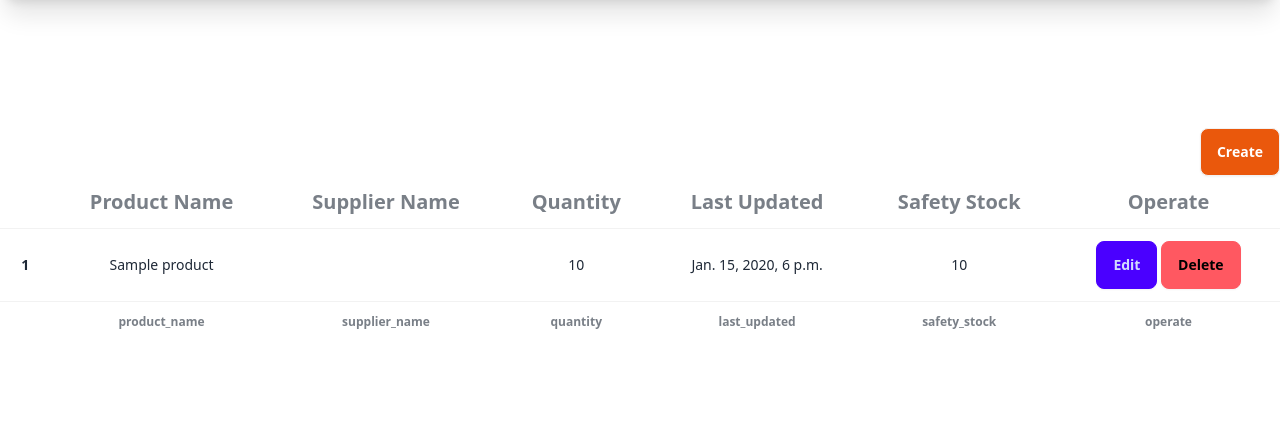
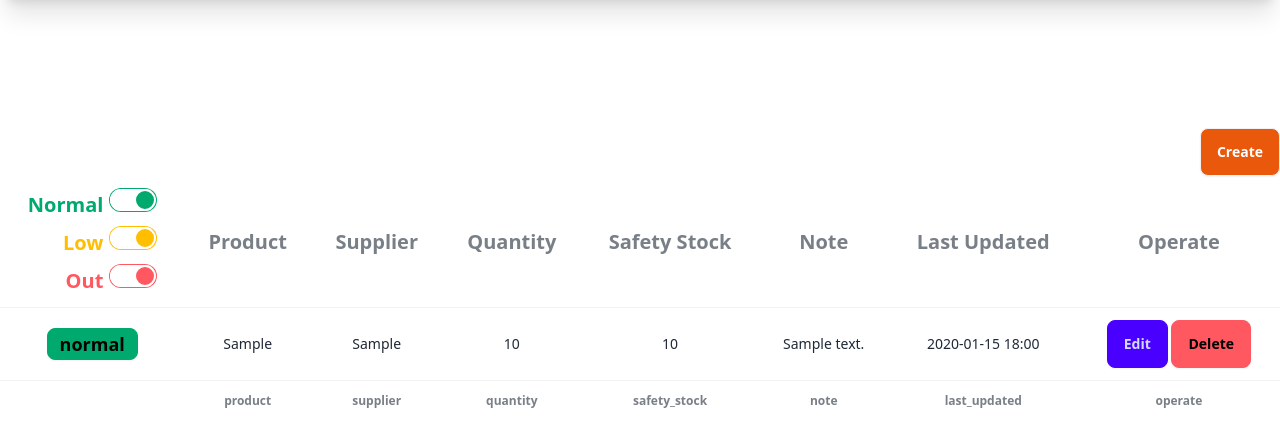
Before and after one commit to astrocamp/17th-TradeHub, a Django app: page /inventory/ in a window 1280 px wide. Shown: the part 68-515 px from the top of the page. Run offline with Django 5.2, Linux system fonts and the light colour scheme; tables that the repository leaves empty hold one stand-in row (values such as "Sample post"); style sheets or scripts are compiled from the project's sources.

Commit message:
feat: issue/#12 feat finite-state machine in inventory list

```diff
--- a/apps/inventory/models.py
+++ b/apps/inventory/models.py
@@ -1,17 +1,68 @@
 from django.db import models
+from django_fsm import FSMField, transition
 
-from apps.products.models import Product
+# from apps.products.models import Product
 
 # from apps.suppliers.models import Supplier
 
 
 class Inventory(models.Model):
-    product = models.ForeignKey(Product, on_delete=models.PROTECT)
-    # supplier = ForeignKey(Supplier, on_delete=models.PROTECT)
+    product = models.CharField(max_length=255, null=False, blank=False)
+    supplier = models.CharField(max_length=255, null=False, blank=False)
+    # pro_fk = models.ForeignKey(Product, on_delete=models.PROTECT)
+    # sup_fk = models.ForeignKey(Supplier, on_delete=models.PROTECT)
     quantity = models.IntegerField(null=False, blank=False)
     safety_stock = models.IntegerField(null=True, blank=False)
     last_updated = models.DateTimeField(auto_now=True)
     note = models.TextField(blank=True)
 
     def __str__(self):
-        return self.product
+        return f"{self.product} - {self.get_state_display()} ({self.quantity})"
+
+    STOCK_STATE_OUT = "out_stock"
+    STOCK_STATE_LOW = "low_stock"
+    STOCK_STATE_NORMAL = "normal"
+
+    STOCK_STATE_CHOICES = [
+        (STOCK_STATE_OUT, "缺貨"),
+        (STOCK_STATE_LOW, "低於安全庫存量"),
+        (STOCK_STATE_NORMAL, "正常"),
+    ]
+
+    state = FSMField(
+        default=STOCK_STATE_NORMAL,
+        choices=STOCK_STATE_CHOICES,
+        protected=True,
+    )
+
+    def update_state(self):
+        if self.quantity <= 0:
+            self.set_out_stock()
+        elif self.quantity < self.safety_stock:
+            self.set_low_stock()
+        else:
+            self.set_normal()
+        self.save()
+
+    @transition(field=state, source="*", target=STOCK_STATE_OUT)
+    def set_out_stock(self):
+        # 缺貨時的邏輯
+        pass
+
+    @transition(field=state, source="*", target=STOCK_STATE_LOW)
+    def set_low_stock(self):
+        # 低於安全庫存量時的邏輯
+        pass
+
+    @transition(field=state, source="*", target=STOCK_STATE_NORMAL)
+    def set_normal(self):
+        # 庫存正常時的邏輯
+        pass
+
+    def add_stock(self, amount):
+        self.quantity += amount
+        self.update_state()
+
+    def remove_stock(self, amount):
+        self.quantity = max(0, self.quantity - amount)
+        self.update_state()
--- a/apps/inventory/templates/pages/inventory_edit.html
+++ b/apps/inventory/templates/pages/inventory_edit.html
@@ -1,19 +1,13 @@
-<dialog id="my_modal_1" class="modal">
-  <div class="modal-box">
-    <h3 class="text-xl font-bold text-center">Edit</h3>
-    <form method="dialog">
-      <button class="btn btn-lg btn-circle btn-ghost absolute right-2 top-2">
-        ✕
-      </button>
-    </form>
+{% extends "layouts/base.html" %} {% block content %} {% load static %}
+
 <form
   method="POST"
-      action="{% url 'inventory:index' inventory.id %}"
+  action="{% url 'inventory:edit' inventory.id %}"
   class="text-lg m-4"
 >
   {% csrf_token %}
   <div class="form-control">
-        <label for="product">Product Name</label>
+    <label class="label" for="product">Product</label>
     <input
       type="text"
       name="product"
@@ -22,7 +16,7 @@
     />
   </div>
   <div class="form-control">
-        <label for="supplier">Supplier Name</label>
+    <label class="label" for="supplier">Supplier</label>
     <input
       type="text"
       name="supplier"
@@ -31,7 +25,7 @@
     />
   </div>
   <div class="form-control">
-        <label for="quantity">Quantity</label>
+    <label class="label" for="quantity">Quantity</label>
     <input
       type="number"
       name="quantity"
@@ -40,17 +34,41 @@
     />
   </div>
   <div class="form-control">
-        <label for="last_updated">Last Updated</label>
+    <label class="label" for="safety_stock">Safety Stock</label>
     <input
-          type="date"
-          name="last_updated"
-          value="{{ inventory.last_updated }}"
+      type="number"
+      name="safety_stock"
+      value="{{ inventory.safety_stock }}"
       class="input input-bordered w-full"
     />
   </div>
-      <div class="flex justify-center mt-5">
-        <button type="submit" class="btn btn-primary">Submit</button>
+  <div class="form-control">
+    <label class="label" for="note">Note</label>
+    <input
+      type="text"
+      name="note"
+      value="{{ inventory.note }}"
+      class="input input-bordered w-full"
+    />
+  </div>
+  <div class="form-control">
+    <label class="label" for="last_updated">Last Updated</label>
+    <input
+      type="datetime"
+      name="last_updated"
+      value="{{inventory.last_updated|date:'Y-m-d H:i' }}"
+      class="input input-bordered w-full"
+    />
+  </div>
+  <div class="flex justify-center mt-5 gap-4">
+    <div>
+      <button type="submit" class="btn btn-primary btn-lg">Submit</button>
+    </div>
+    <div>
+      <a href="{% url 'inventory:index' %}" class="btn btn-warning btn-lg"
+        >Cancel</a
+      >
+    </div>
   </div>
 </form>
-  </div>
-</dialog>
+{% endblock %}
--- a/apps/inventory/templates/pages/inventory_index.html
+++ b/apps/inventory/templates/pages/inventory_index.html
@@ -1,57 +1,104 @@
-{% extends "layouts/base.html" %} {% block content %}
+{% extends "layouts/base.html" %} {% block content %} {% load static %}
 <div class="flex justify-end mt-32">
   <a href="{% url 'inventory:create' %}" class="btn bg-orange-600 text-white"
     >Create</a
   >
 </div>
+
 <div class="flex justify-center">
   <div class="overflow-x-auto w-full">
     <table class="table table-xl text-center">
       <thead>
-        <tr class="text-xl">
-          <th></th>
-          <th>Product Name</th>
-          <th>Supplier Name</th>
+        <tr class="text-xl text-center">
+          <th>
+            <div class="join join-vertical text-right gap-2">
+              <div class="join-item text-success">
+                <span>Normal</span>
+                <input
+                  type="checkbox"
+                  class="toggle toggle-success"
+                  checked="checked"
+                  name="normal"
+                />
+              </div>
+              <div class="join-item text-warning">
+                <span>Low</span>
+                <input
+                  type="checkbox"
+                  class="toggle toggle-warning"
+                  checked="checked"
+                  name="low"
+                />
+              </div>
+              <div class="join-item text-error">
+                <span>Out</span>
+                <input
+                  type="checkbox"
+                  class="toggle toggle-error"
+                  checked="checked"
+                  name="out"
+                />
+              </div>
+            </div>
+          </th>
+          <th>Product</th>
+          <th>Supplier</th>
           <th>Quantity</th>
+          <th>Safety Stock</th>
+          <th>Note</th>
           <th>Last Updated</th>
-          <th>Safety Stock</th>
           <th>Operate</th>
         </tr>
       </thead>
+      {% for item in inventory %}
       <tbody>
-        {% for item in inventory %}
         <tr class="hover">
-          <th>{{ item.id }}</th>
-          <td>{{ item.product.title }}</td>
+          {% if item.state == "normal" %}
+          <th>
+            <span class="btn btn-sm btn-success text-lg">{{ item.state }}</span>
+          </th>
+          {% elif item.state == "low_stock" %}
+          <th>
+            <span class="btn btn-sm btn-warning text-lg">{{ item.state }}</span>
+          </th>
+          {% else %}
+          <th>
+            <span class="btn btn-sm btn-error text-lg">{{ item.state }}</span>
+          </th>
+          {% endif %}
+          <td>{{ item.product }}</td>
           <td>{{ item.supplier }}</td>
           <td>{{ item.quantity }}</td>
-          <td>{{ item.last_updated }}</td>
           <td>{{ item.safety_stock }}</td>
+          <td>{{ item.note }}</td>
+          <td>{{ item.last_updated|date:"Y-m-d H:i" }}</td>
           <td>
             <a
-              onclick="my_modal_1.showModal()"
               href="{% url 'inventory:edit' item.id %}"
               class="btn btn-primary"
-              >Edit</a
             >
+              Edit
+            </a>
             <a href="{% url 'inventory:delete' item.id %}" class="btn btn-error"
               >Delete</a
             >
           </td>
         </tr>
+        {% endfor %}
       </tbody>
       <tfoot>
         <tr>
           <th></th>
-          <th>product_name</th>
-          <th>supplier_name</th>
+          <th>product</th>
+          <th>supplier</th>
           <th>quantity</th>
+          <th>safety_stock</th>
+          <th>note</th>
           <th>last_updated</th>
-          <th>safety_stock</th>
           <th>operate</th>
         </tr>
       </tfoot>
     </table>
   </div>
 </div>
-{% include "pages/inventory_edit.html" %} {% endfor %} {% endblock %}
+{% endblock %}
--- a/apps/inventory/urls.py
+++ b/apps/inventory/urls.py
@@ -7,7 +7,7 @@ app_name = "inventory"
 
 urlpatterns = [
     path("", views.index, name="index"),
+    path("create", views.create, name="create"),
     path("edit/<int:id>", views.edit, name="edit"),
-    path("create", views.create, name="create"),
     path("delete/<int:id>", views.delete, name="delete"),
 ]
--- a/apps/inventory/views.py
+++ b/apps/inventory/views.py
@@ -12,14 +12,11 @@ def index(request):
 def create(request):
     if request.method == "POST":
         form = RestockForm(request.POST)
-        breakpoint()
         if form.is_valid():
             form.save()
-            return redirect("inventory:create")
-        return render(request, "pages/inventory_create.html", {"form": form})
-    else:
-        form = RestockForm()
-        return render(request, "pages/inventory_create.html", {"form": form})
+            return redirect("inventory:index")
+    form = RestockForm()
+    return render(request, "pages/inventory_create.html", {"form": form})
 
 
 def edit(request, id):
@@ -27,16 +24,15 @@ def edit(request, id):
     if request.method == "POST":
         form = RestockForm(request.POST, instance=inventory)
         if form.is_valid():
+            inventory.update_state()
             form.save()
             return redirect("inventory:index")
-        return render(
-            request, "pages/inventory_edit.html", {"inventory": inventory, "form": form}
-        )
     else:
         form = RestockForm(instance=inventory)
-        return render(
-            request, "pages/inventory_edit.html", {"inventory": inventory, "form": form}
-        )
+
+    return render(
+        request, "pages/inventory_edit.html", {"inventory": inventory, "form": form}
+    )
 
 
 def delete(request, id):
--- a/templates/layouts/base.html
+++ b/templates/layouts/base.html
@@ -10,7 +10,7 @@
   </head>
   <body>
     <div class="container mx-auto">
-      {% include "shared/navbar.html" %} {% block content %} {% endblock %}
+      {% include "shared/navbar.html" %} {%block content %} {% endblock %}
     </div>
   </body>
 </html>
```
Also changed, not shown: apps/inventory/forms/inventory_form.py (+17 -6 lines), apps/inventory/templates/pages/inventory_create.html (+7 -56 lines), apps/inventory/migrations/0001_initial.py, apps/inventory/migrations/0002_inventory_state_alter_inventory_last_updated.py (added), apps/products/migrations/0001_initial.py, 1 other file. Lines whose indentation alone changed are shown as unchanged.
